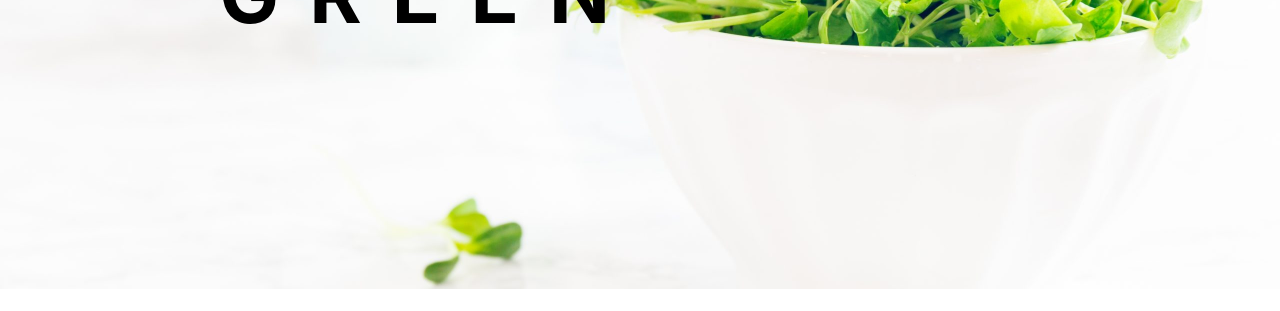
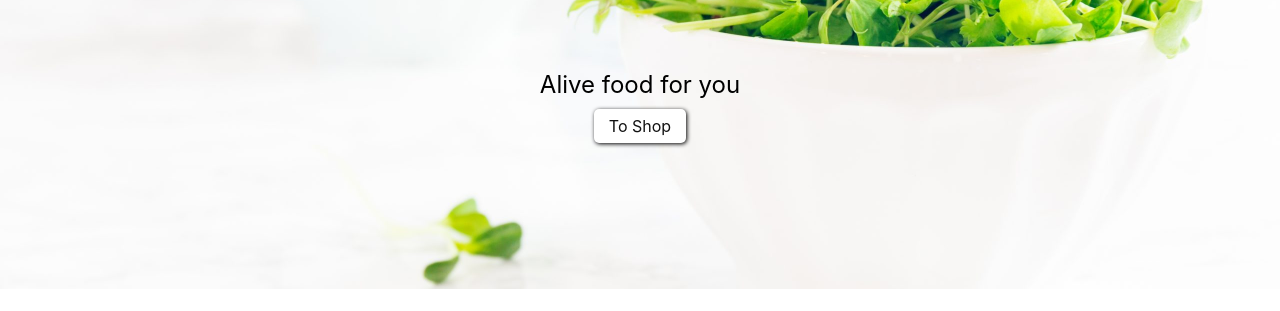
Before and after one commit to AlionaN/microgreen, a React (Create React App) app: page / in a window 1280 px wide. Shown: the part 431-742 px from the top of the page. Built offline with nearby package versions, Linux system fonts and the light colour scheme.

Commit message:
feat: add link to shop in hero block

```diff
--- a/src/components/Hero/Hero.module.scss
+++ b/src/components/Hero/Hero.module.scss
@@ -2,7 +2,7 @@
   height: 90vh;
   display: grid;
   grid-template-columns: repeat(2, 1fr);
-  grid-template-rows: repeat(2, 1fr);
+  grid-template-rows: repeat(3, 1fr);
   grid-gap: 2rem 0;
   background-size: cover;
   &Text {
@@ -22,3 +22,27 @@
     }
   }
 }
+.toShop {
+  grid-area: 3 / 1 / 4 / 3;
+  display: flex;
+  align-items: center;
+  flex-direction: column;
+  &Text {
+    font-size: 1.5rem;
+  }
+  .btn {
+    background-color: #ffffff;
+    color: #121212;
+    box-shadow: 1px 1px 4px #000;
+    margin-top: 10px;
+    border: none;
+    border-radius: 5px;
+    padding: 7px 15px;
+    text-decoration: none;
+    transition: .5s all;
+    &:hover {
+      background-color: #6d9767;
+      cursor: pointer;
+    }
+  }
+}
--- a/src/components/Hero/Hero.tsx
+++ b/src/components/Hero/Hero.tsx
@@ -1,3 +1,4 @@
+import { NavLink } from 'react-router-dom';
 import styles from './Hero.module.scss';
 
 function Hero() {
@@ -6,6 +7,10 @@ function Hero() {
     <div className={styles.hero} style={{ backgroundImage: `url(${img})` }}>
       <div className={`${styles.heroText} ${styles.heroTextRight}`}>Micro</div>
       <div className={`${styles.heroText} ${styles.heroTextLeft}`}>Green</div>
+      <div className={styles.toShop}>
+        <div className={styles.toShopText}>Alive food for you</div>
+        <NavLink to="/shop" className={styles.btn}>To Shop</NavLink>
+      </div>
     </div>
   );
 }
```
